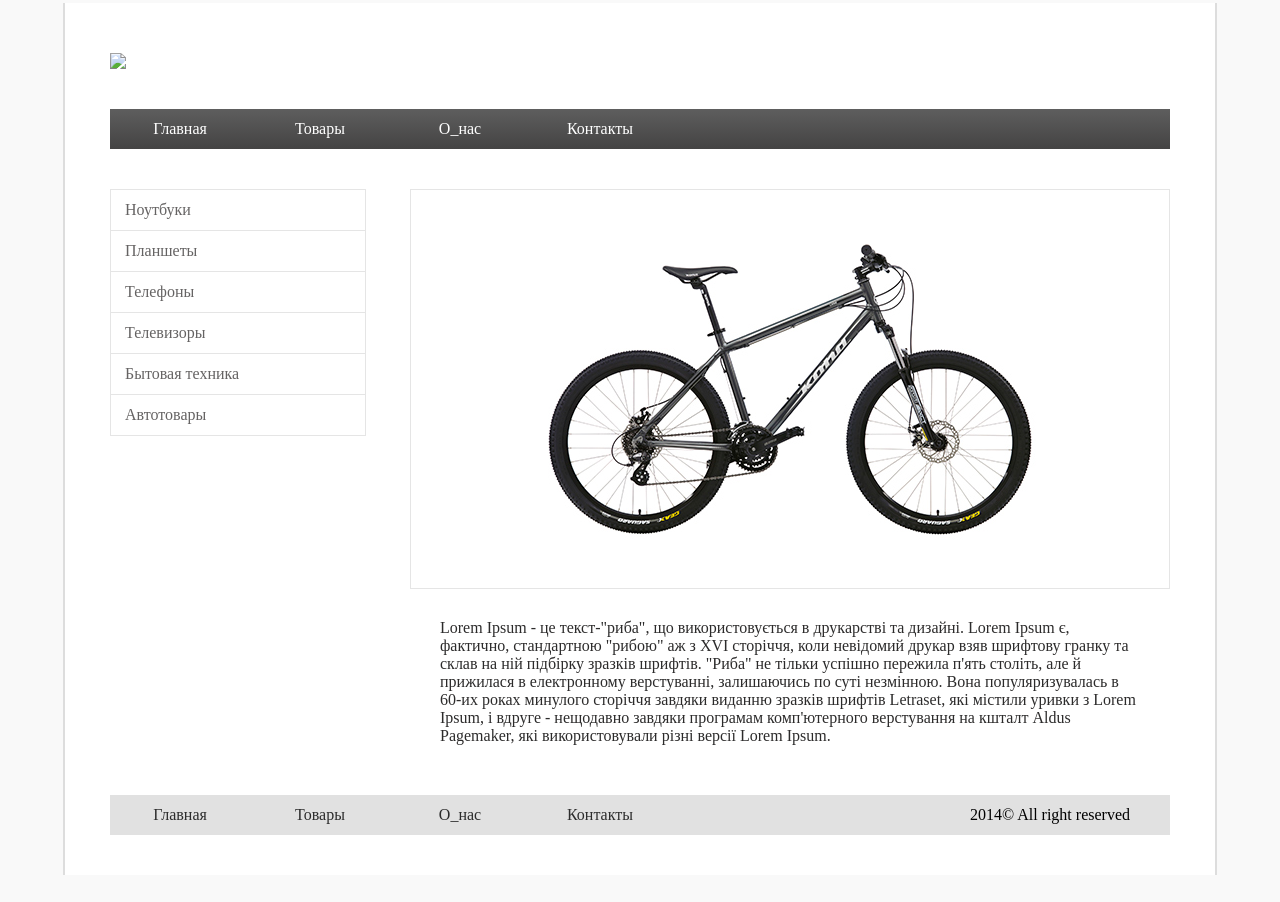
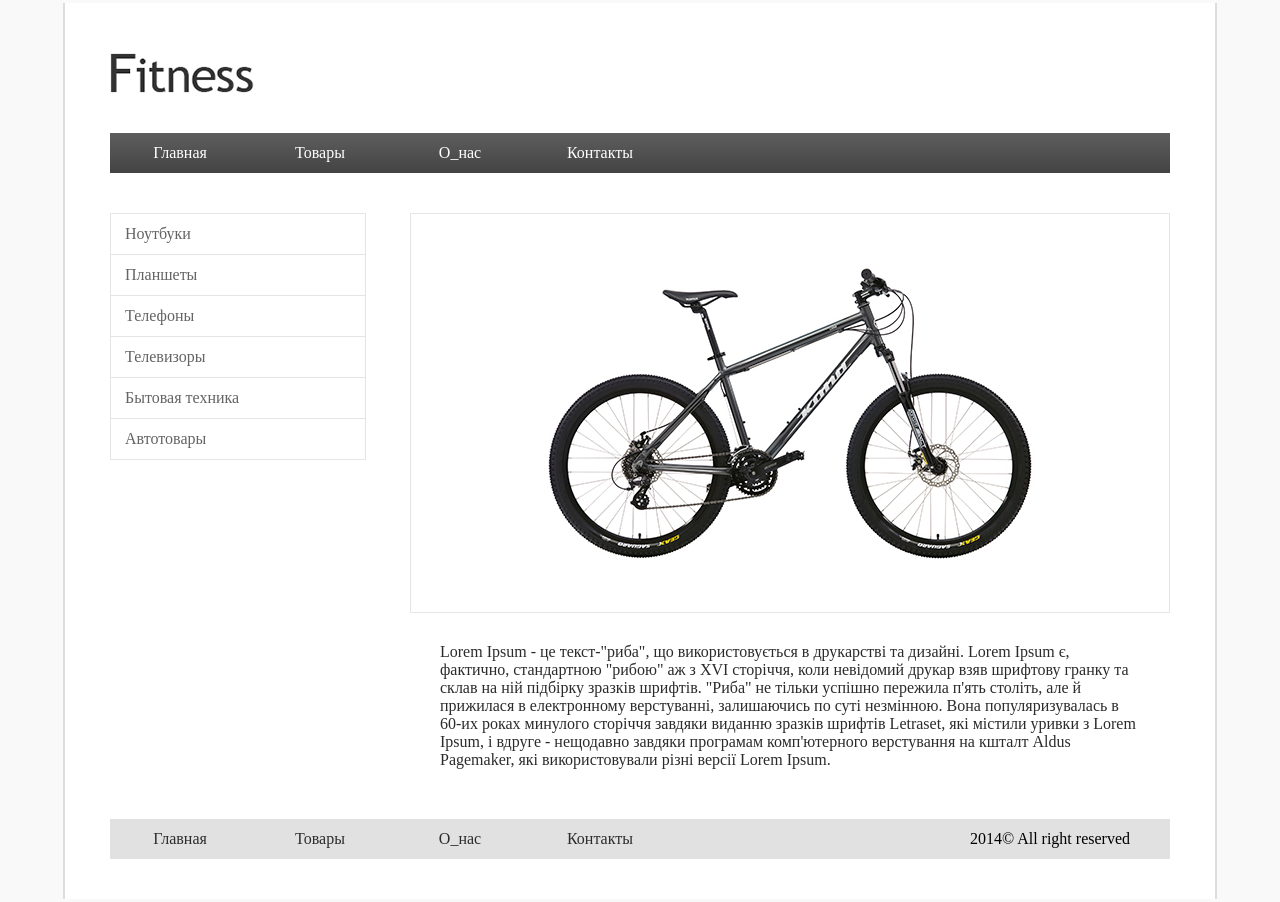
Before and after one commit to sdumal/GoITSecondHW, a plain HTML site: page index.html in a window 1280 px wide. Before the commit the page ends 878 px from the top, so only its background shows below. Drawn offline with Linux system fonts and the light colour scheme.

Commit message:
Update index.html

```diff
--- a/index.html
+++ b/index.html
@@ -9,7 +9,7 @@
    <body>
        <div class="wrapper">
             <header class="logo">
-               <img src="images/logo.png">
+               <img src="pic/logo.png">
                <nav class="menu">
                    <ul class="menuList">
                        <li><a href="#">Главная</a></li>
```
